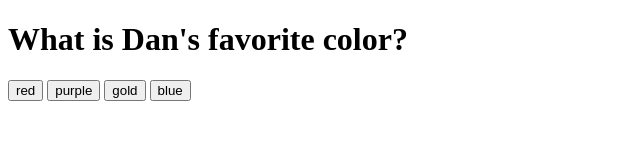
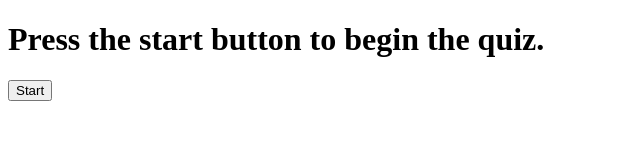
Before and after one commit to danmac121/Javascript-quiz, a plain HTML site: page index.html in a window 1280 px wide. Shown: the whole page, without its empty margins (0-640 px from the left). Drawn offline with Linux system fonts and the light colour scheme.

Commit message:
Created a new div in html that contains an h1 and a button so when the page first loads it shows 'press button to start quiz' and when clicked, it changes to the first question and available answer choices. next objective is to trigger the timer to begin counting down when the first question page loads

```diff
--- a/index.html
+++ b/index.html
@@ -7,13 +7,18 @@
     <link rel="stylesheet" href="./style.css">
 </head>
 <body>
+    <div id="initialize">
+        <h1 id="start"></h1>
+        <button id="init"></button>
+
+    </div>
     <div id="quiz">
-        <h1 id="question"></h1>
+        <h2 id="question"></h2>
 
-        <button id="answer1"></button>
-        <button id="answer2"></button>
-        <button id="answer3"></button>
-        <button id="answer4"></button>
+         <button id="answer1"></button>
+         <button id="answer2"></button>
+         <button id="answer3"></button>
+         <button id="answer4"></button>
     </div>
 
     <script src="./script.js"></script>
--- a/script.js
+++ b/script.js
@@ -1,28 +1,68 @@
 let timer = 60;
 let timeId;
 let currentQuestion = 0
+let init = document.querySelector("#init");
 let quizDiv = document.querySelector("#quiz");
+let initial = document.querySelector("#initialize")
 let questionButton1 = document.querySelector("#answer1");
 let questionButton2 = document.querySelector("#answer2");
 let questionButton3 = document.querySelector("#answer3");
 let questionButton4 = document.querySelector("#answer4");
-let h1El = document.querySelector("#question");
+let h2El = document.querySelector("#question");
+let h1El = document.querySelector("#start");
+
 
 // will have to figure out where exactly to start timer, first page of the thing should have some kind of "start quiz" button, will have to call start timer after they click that button. might also have to make a function to disable timer if they answer all questions. Will definitely have to make a function that if timer === 0, update the page to the "timeout". here's your score, put in your initials to log your highscore, log to local storage
 
-//
-let questions = [{question:"What is Dan's favorite color?", answers:["red", "blue", "purple", "gold"], correctAnswer:"blue"},
+
+initialize()
+function initialize(){
+    h1El.textContent = ("Press the start button to begin the quiz.");
+    init.textContent = ("Start")
+    h2El.style.visibility = "hidden"
+    questionButton2.style.visibility = "hidden"
+    questionButton3.style.visibility = "hidden"
+    questionButton4.style.visibility = "hidden"
+    questionButton1.style.visibility = "hidden";
+
+}
+init.addEventListener("click", function(event){
+
+    if(event.target.matches("button")){
+
+    h1El.remove()
+    init.remove()
+
+    h2El.style.visibility = "visible"
+    questionButton1.style.visibility = "visible"
+    questionButton2.style.visibility = "visible"
+    questionButton3.style.visibility = "visible"
+    questionButton4.style.visibility = "visible"
+    renderQuestion();
+    currentQuestion ++
+    }
+
+
+    })
+
+
+
+
+
+        // something about the initialize function or the event listener above is causing the current question to ++, needs re-structuring. added a blank line below for quick fix, will get dinged if left as is
+let questions = [
+                {question:"What is Dan's favorite color?", answers:["red", "blue", "purple", "gold"], correctAnswer:"blue"},
                  {question:"What is Dan's favorite game?", answers:["Squad", "Minecraft", "Battle Bit", "Ready or Not"], correctAnswer:"Minecraft"},
                  {question:"What is Dan's favorite hobby?", answers:["piano", "reading", "chess", "video games"], correctAnswer:"video games"},
                  {question:"Who is Dan's favorite friend?", answers:["sean", "ben", "timmy", "joe"], correctAnswer:"ben"}
 ]
 
 // structure: questions, the global variable which is made up of several arrays, we take questions at the index 0, the first array, and grab the question obj there. that is the first line in this sequence. The first array contains 3 obj, question, answer and correct answer. to print the available answers, we look at the first array in the questions variable [0], then look for the obj answers, which is an array, and we look for the answers at given indexes, 0,2,and 3 because there are 4 answers, but the second object in the array[1] is also equal to the correct answer obj.
-renderQuestion();
+// renderQuestion();
 // have to call renderQuestion after questions variable is defined or text content displays empty
 function renderQuestion(){
 // going to have to change something about this so that it displays all available answer choices but one of them is linked to the correct answer because this function is being called to render the page for the next question, so currently choice 4 will always be the correct answer. maybe using random numbers, idk will have to think about this further
-h1El.textContent = (questions[currentQuestion].question);
+h2El.textContent = (questions[currentQuestion].question);
 questionButton1.textContent = (questions[currentQuestion].answers[0]);
 questionButton2.textContent = (questions[currentQuestion].answers[2]);
 questionButton3.textContent = (questions[currentQuestion].answers[3]);
@@ -35,10 +75,11 @@ quizDiv.addEventListener("click", function(event){
 if(event.target.matches("button")){
     console.log("clicked")
     // to check if answer clicked was correct answer check if value is the same as correct answer
+    renderQuestion();
     console.log("value: " + event.target.innerText);
     console.log("Correct Answer: " + questions[currentQuestion].correctAnswer);
     currentQuestion++
-renderQuestion();
+
 }
 
 
```
